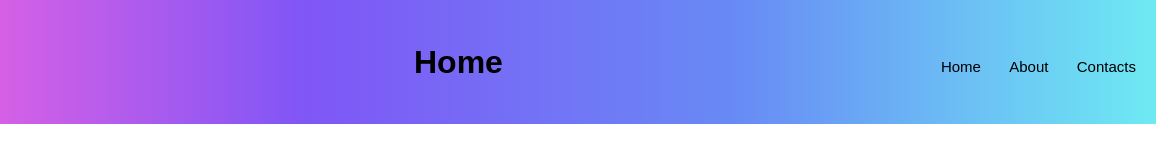
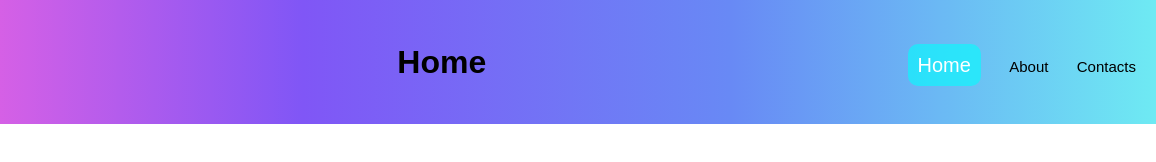
Before and after one commit to Rishab1023/sigma-web-dev-exercise-4, a plain HTML site: page index.html in a window 1280 px wide. In both pictures the pointer is over the link "Home". Shown: the full height of the page, 124-1280 px from the left. Drawn offline with Linux system fonts and the light colour scheme.

Commit message:
Update style.css

```diff
--- a/style.css
+++ b/style.css
@@ -38,5 +38,11 @@ a{
 }
 
 a:hover{
-
+    font-size: 20px;
+    transition: ease;
+    transition-duration: 1s;
+    background-color: rgba(0, 255, 255, 0.6);
+    border-radius: 10px;
+    padding: 10px;
+    color: rgb(255, 255, 255);
 }
```
